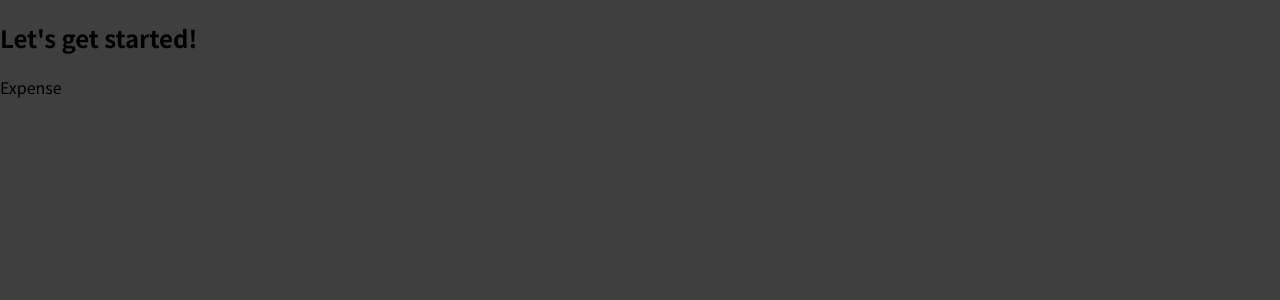
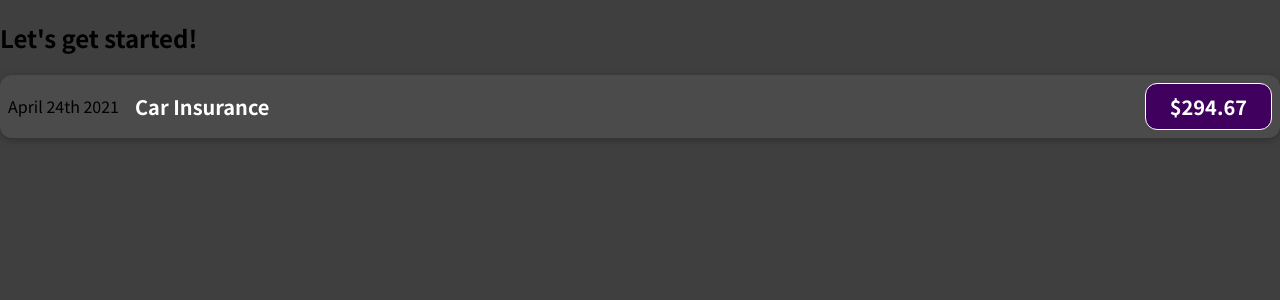
Before and after one commit to Oguzhanolgun/React-Expense-Tracker, a JavaScript app: page / in a window 1280 px wide. Shown: the top 300 px of the page. Built offline with nearby package versions, Linux system fonts and the light colour scheme.

Commit message:
Added expenseItem component

```diff
--- a/src/App.js
+++ b/src/App.js
@@ -1,8 +1,9 @@
+import ExpenseItem from "./components/ExpenseItem";
 function App() {
   return (
     <div>
       <h2>Let's get started!</h2>
-      <p>Expense</p>
+      <ExpenseItem></ExpenseItem>
     </div>
   );
 }
--- /dev/null
+++ b/src/components/ExpenseItem.css
@@ -0,0 +1,56 @@
+.expense-item {
+  display: flex;
+  justify-content: space-between;
+  align-items: center;
+  box-shadow: 0 2px 8px rgba(0, 0, 0, 0.25);
+  padding: 0.5rem;
+  margin: 1rem 0;
+  border-radius: 12px;
+  background-color: #4b4b4b;
+}
+
+.expense-item__description {
+  display: flex;
+  flex-direction: column;
+  gap: 1rem;
+  align-items: flex-end;
+  flex-flow: column-reverse;
+  justify-content: flex-start;
+  flex: 1;
+}
+
+.expense-item h2 {
+  color: #3a3a3a;
+  font-size: 1rem;
+  flex: 1;
+  margin: 0 1rem;
+  color: white;
+}
+
+.expense-item__price {
+  font-size: 1rem;
+  font-weight: bold;
+  color: white;
+  background-color: #40005d;
+  border: 1px solid white;
+  padding: 0.5rem;
+  border-radius: 12px;
+}
+
+@media (min-width: 580px) {
+  .expense-item__description {
+    flex-direction: row;
+    align-items: center;
+    justify-content: flex-start;
+    flex: 1;
+  }
+
+  .expense-item__description h2 {
+    font-size: 1.25rem;
+  }
+
+  .expense-item__price {
+    font-size: 1.25rem;
+    padding: 0.5rem 1.5rem;
+  }
+}
--- /dev/null
+++ b/src/components/ExpenseItem.js
@@ -0,0 +1,13 @@
+import "./ExpenseItem.css";
+function ExpenseItem() {
+  return (
+    <div className="expense-item">
+      <div>April 24th 2021</div>
+      <div className="expense-item__description">
+        <h2>Car Insurance</h2>
+        <div className="expense-item__price">$294.67</div>
+      </div>
+    </div>
+  );
+}
+export default ExpenseItem;
```
Also changed, not shown: 1 other file (tests, documents, lock files or other folders).
